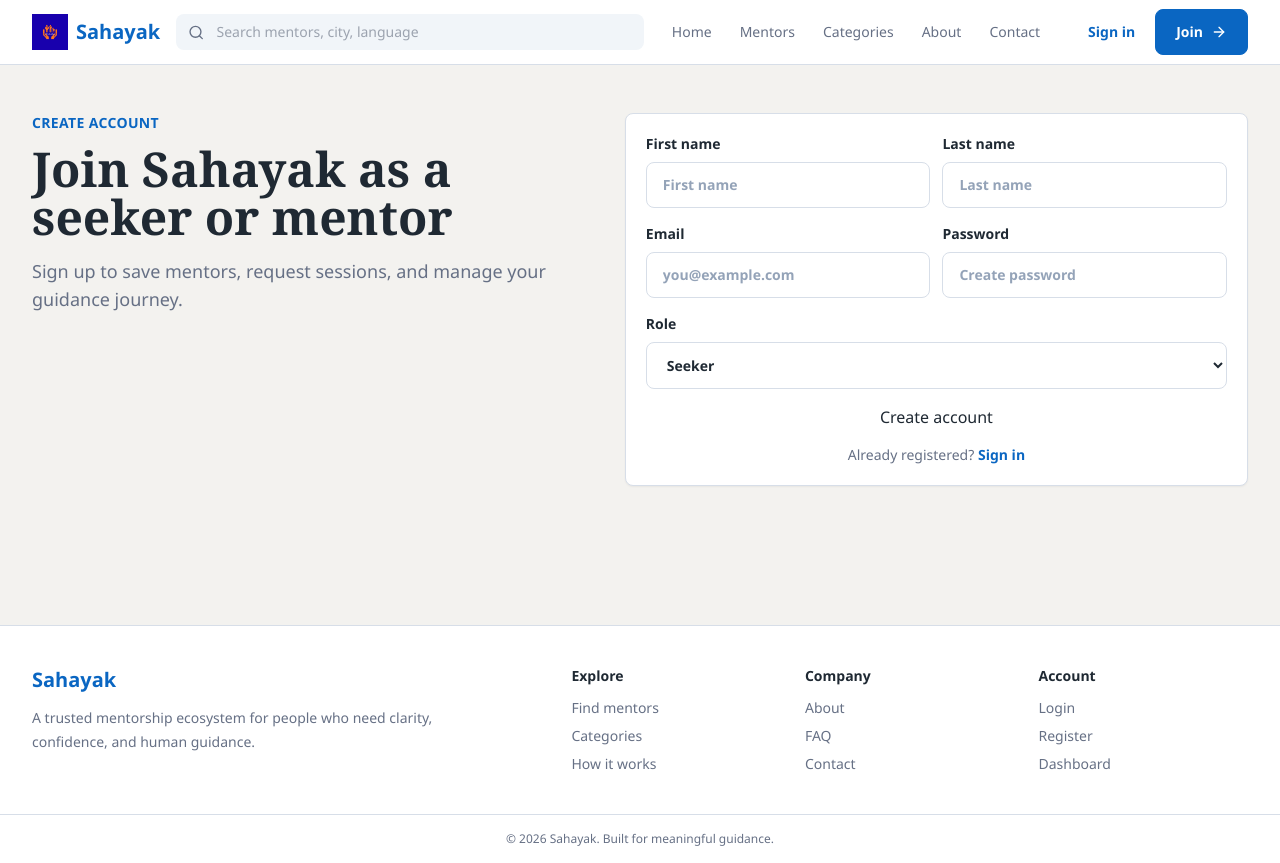
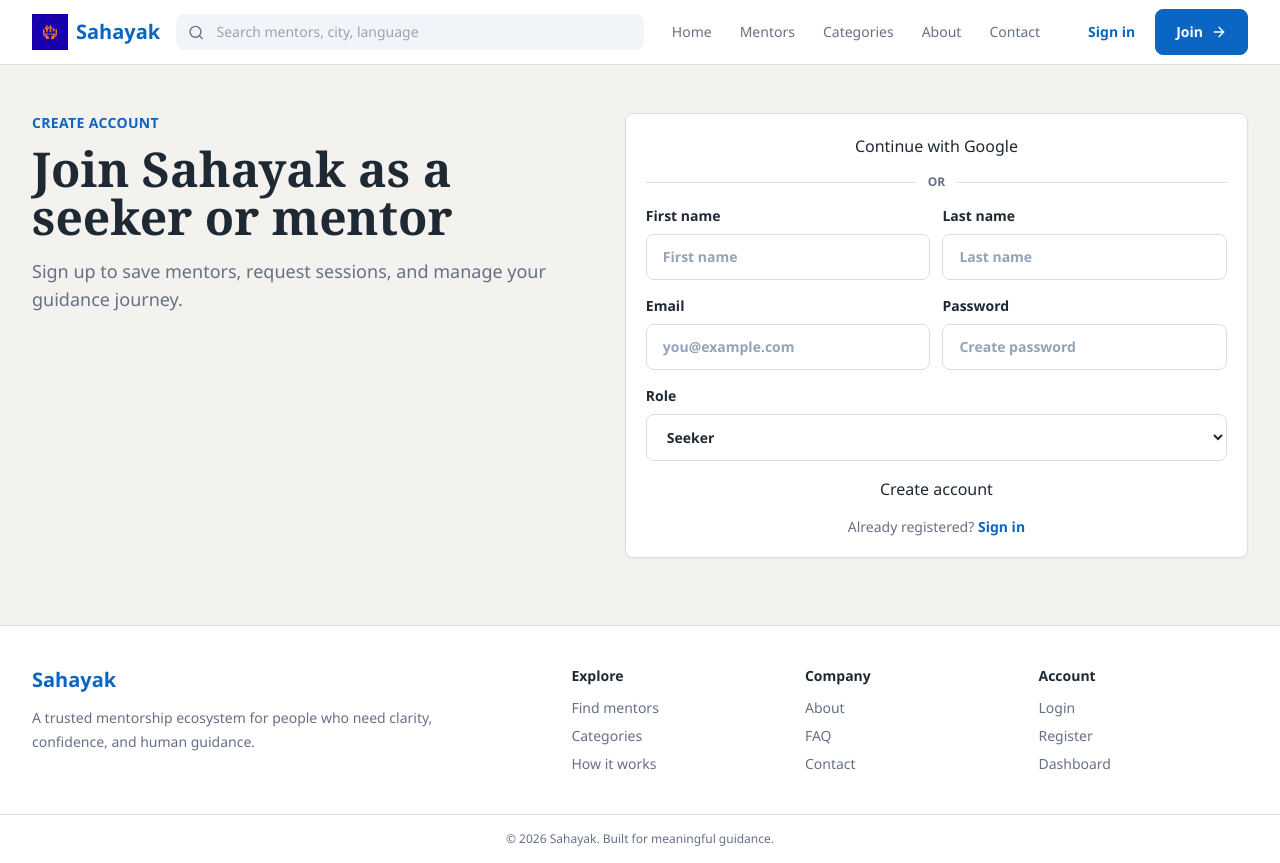
Before and after one commit to yadniti73-cyber/Sahayak, a Next.js app: page /register in a window 1280 px wide. Built offline with nearby package versions, Linux system fonts and the light colour scheme.

Commit message:
updated package.json

```diff
--- a/src/app/(auth)/login/page.js
+++ b/src/app/(auth)/login/page.js
@@ -1,6 +1,6 @@
 "use client";
 
-import { useState } from "react";
+import { Suspense, useState } from "react";
 import Link from "next/link";
 import { useRouter, useSearchParams } from "next/navigation";
 import { PublicShell, Panel, SectionHeading } from "@/components";
@@ -11,16 +11,26 @@ const GOOGLE_ERROR_MESSAGES = {
   google_auth_failed: "Unable to sign in with Google. Please try again.",
 };
 
+function GoogleAuthError() {
+  const searchParams = useSearchParams();
+  const googleErrorCode = searchParams.get("error");
+  const googleError = googleErrorCode
+    ? GOOGLE_ERROR_MESSAGES[googleErrorCode] || "Unable to sign in with Google."
+    : "";
+
+  if (!googleError) {
+    return null;
+  }
+
+  return <p className="mt-2 text-sm text-red-600">{googleError}</p>;
+}
+
 export default function LoginPage() {
   const router = useRouter();
-  const searchParams = useSearchParams();
   const [email, setEmail] = useState("");
   const [password, setPassword] = useState("");
   const [error, setError] = useState("");
   const [loading, setLoading] = useState(false);
-
-  const googleErrorCode = searchParams.get("error");
-  const googleError = googleErrorCode ? GOOGLE_ERROR_MESSAGES[googleErrorCode] || "Unable to sign in with Google." : "";
 
   async function handleSubmit(event) {
     event.preventDefault();
@@ -63,7 +73,9 @@ export default function LoginPage() {
               <a href="/api/auth/google" className="app-button app-button--outline w-full text-center">
                 Continue with Google
               </a>
-              {googleError ? <p className="mt-2 text-sm text-red-600">{googleError}</p> : null}
+              <Suspense fallback={null}>
+                <GoogleAuthError />
+              </Suspense>
             </div>
             <form className="grid gap-4" onSubmit={handleSubmit}>
               <label className="grid gap-2 text-sm font-semibold">
--- a/src/app/(auth)/register/page.js
+++ b/src/app/(auth)/register/page.js
@@ -53,6 +53,16 @@ export default function RegisterPage() {
             description="Sign up to save mentors, request sessions, and manage your guidance journey."
           />
           <Panel>
+            <div className="grid gap-4">
+              <a href="/api/auth/google" className="app-button app-button--outline w-full text-center">
+                Continue with Google
+              </a>
+            </div>
+            <div className="my-4 flex items-center gap-3 text-xs font-semibold uppercase text-app-muted">
+              <span className="h-px flex-1 bg-app-border" />
+              or
+              <span className="h-px flex-1 bg-app-border" />
+            </div>
             <form className="grid gap-4" onSubmit={handleSubmit}>
               <div className="grid gap-3 sm:grid-cols-2">
                 <label className="grid gap-2 text-sm font-semibold">
```
